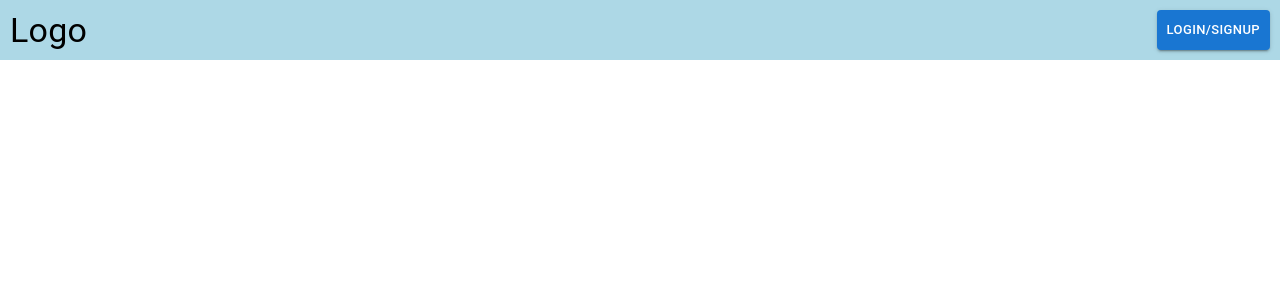
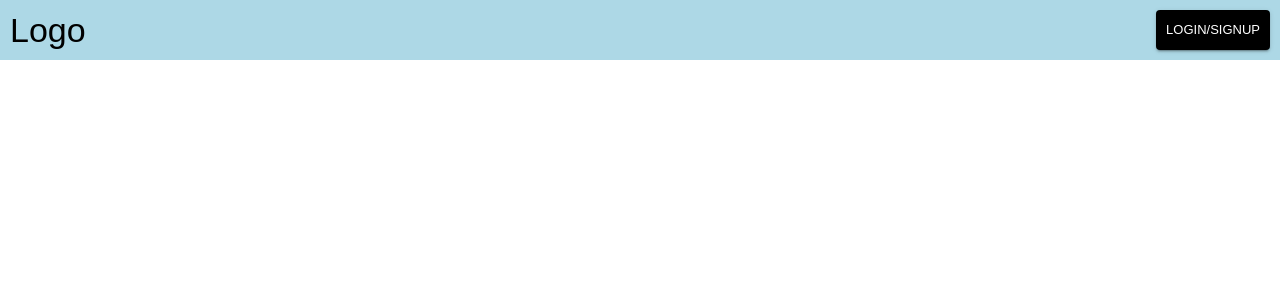
Before and after one commit to JJ-Sof/Flashcards-SAAS, a Next.js app: page / in a window 1280 px wide. Shown: the top 300 px of the page. Built offline with nearby package versions, Linux system fonts and the light colour scheme.

Commit message:
Add Theme provider in layout.js

```diff
--- a/app/layout.js
+++ b/app/layout.js
@@ -2,6 +2,7 @@ import { Inter } from "next/font/google";
 import "./globals.css";
 import { ClerkProvider } from "@clerk/nextjs";
 import Header from "./components/Header";
+import MuiThemeProvider from "./theme";
 
 const inter = Inter({ subsets: ["latin"] });
 
@@ -15,8 +16,8 @@ export default function RootLayout({ children }) {
     <ClerkProvider>
       <html lang="en">
         <body className={inter.className}>
-          <Header />
-          {children}
+          <MuiThemeProvider><Header />
+            {children}</MuiThemeProvider>
         </body>
       </html>
     </ClerkProvider>
--- /dev/null
+++ b/app/theme.js
@@ -0,0 +1,20 @@
+'use client'
+import { ThemeProvider, createTheme } from '@mui/material/styles';
+
+const theme = createTheme({
+    typography: {
+        fontFamily: 'Poppins, sans-serif',
+    },
+    palette: {
+        primary: {
+            main: '#000000',
+        },
+        secondary: {
+            main: '#00478e',
+        },
+    },
+});
+
+export default function MuiThemeProvider({ children }) {
+    return <ThemeProvider theme={theme}>{children}</ThemeProvider>;
+}
```
